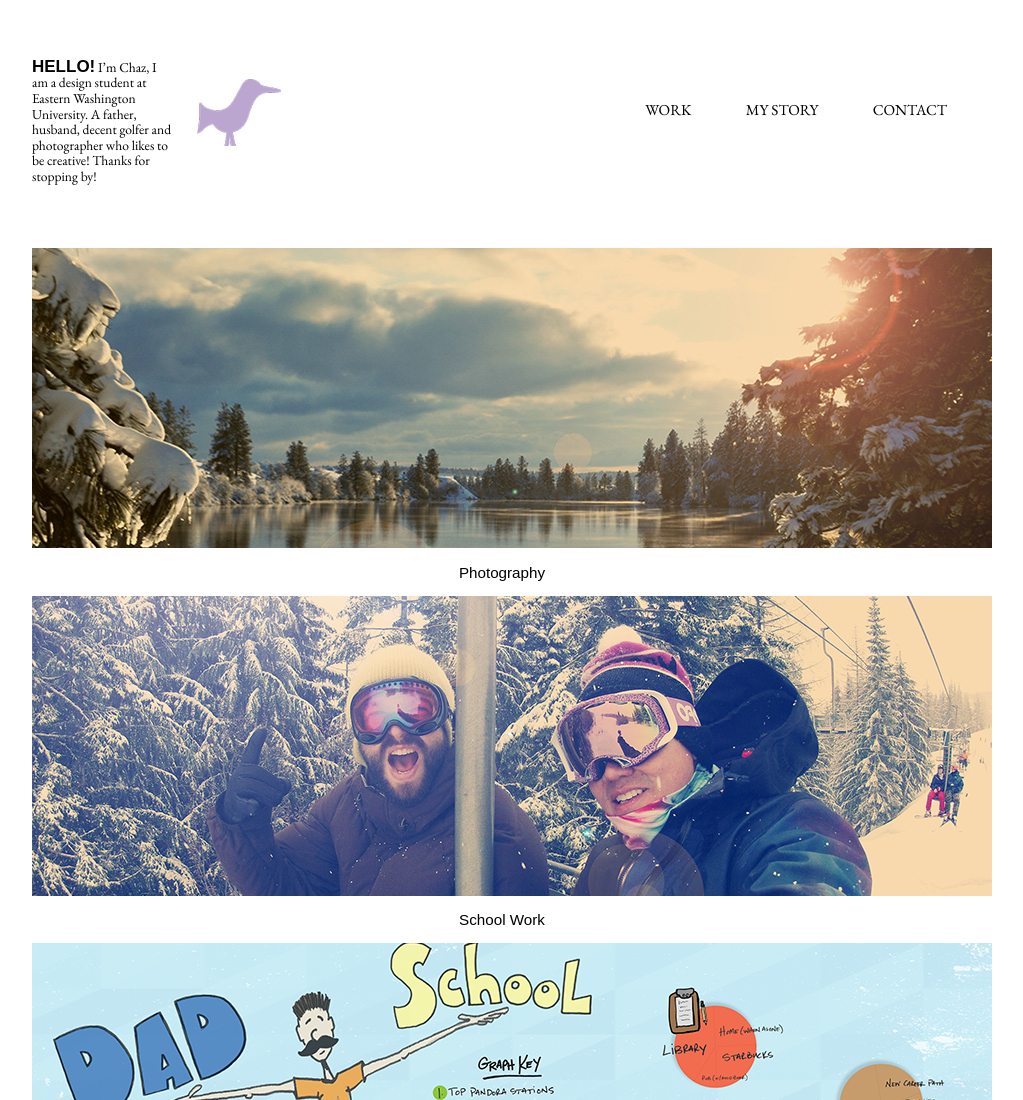
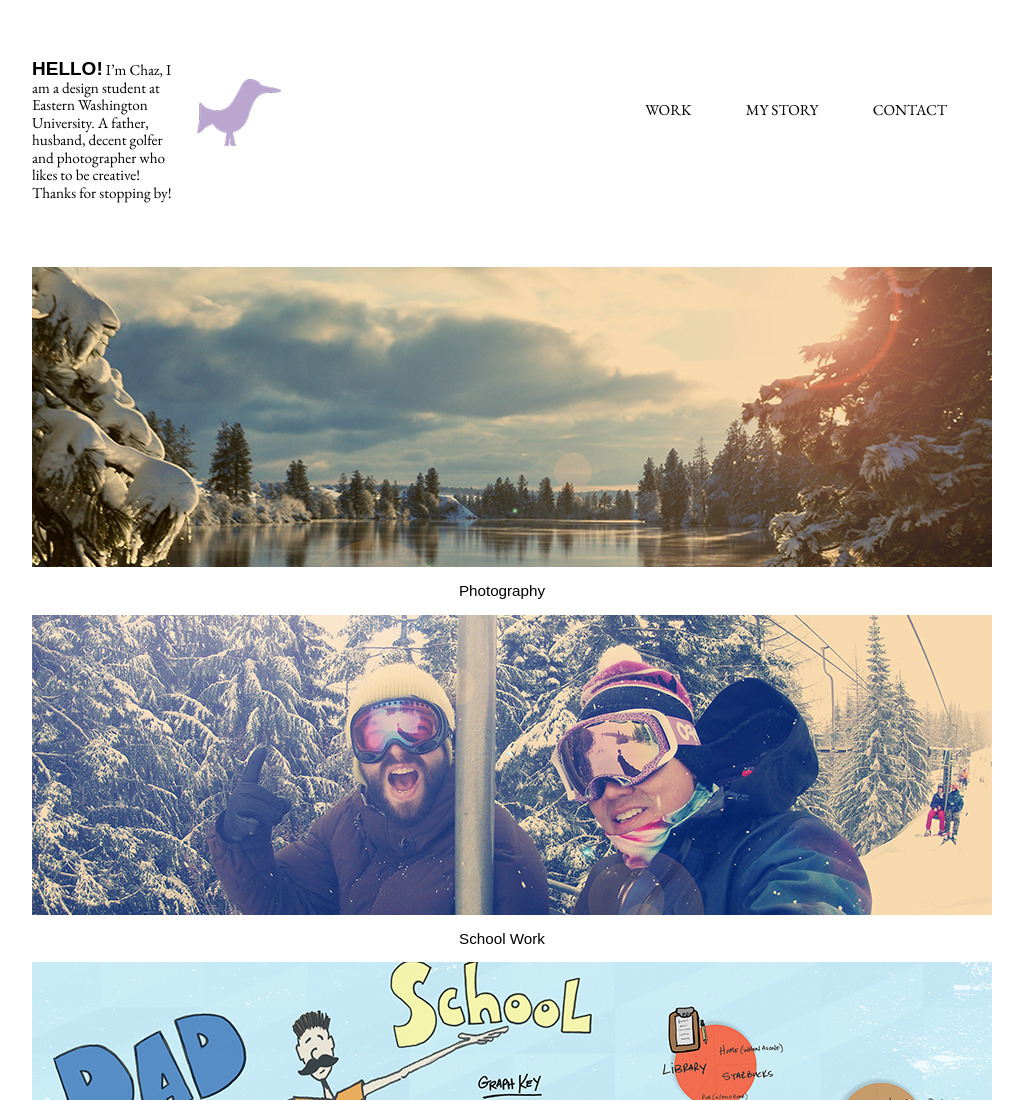
Before and after one commit to cmurchy/368-Website, a plain HTML site: page index.html in a window 1280 px wide. Shown: the top 1100 px of the page, without its empty margins (138-1161 px from the left). Drawn offline with nearby package versions, Linux system fonts and the light colour scheme; a web font is replaced by a local one.

Commit message:
font folder

```diff
--- a/css/styles.css
+++ b/css/styles.css
@@ -123,7 +123,7 @@ ul {
 
 #hello {
 	font-family: 'EB Garamond', serif;
-	font-size: .85em;
+	font-size: .95em;
 	line-height: 1.15em;
 	margin-top: 45px;
 }
```
